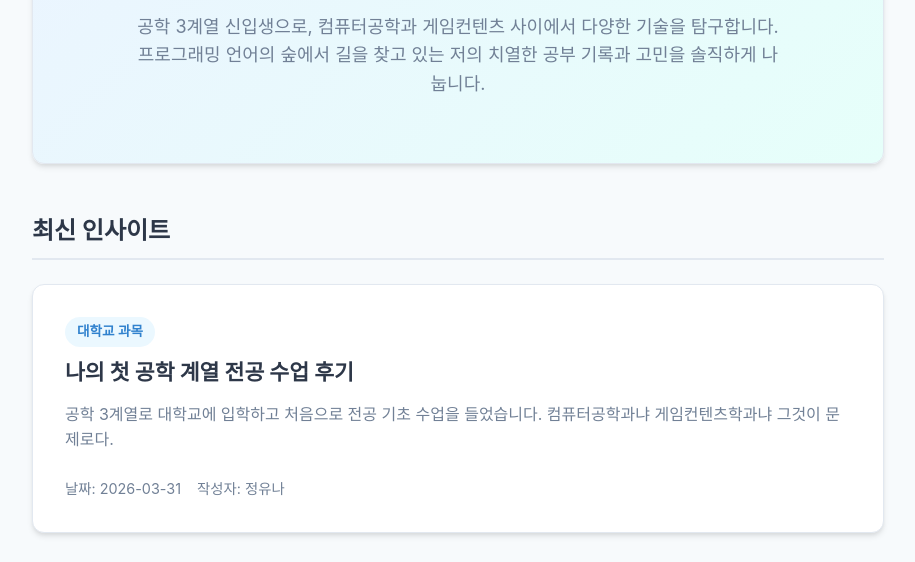
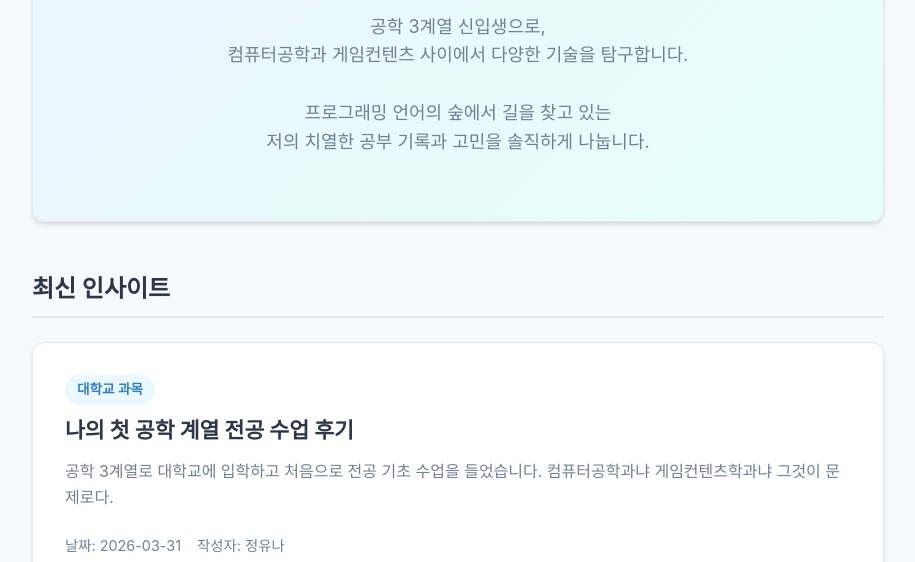
Before and after one commit to jeongyuna1212/jeongyuna-blog, a plain HTML site: page index.html in a window 1280 px wide. Shown: the part 222-784 px from the top of the page, without its empty margins (182-1097 px from the left). Drawn offline with Linux system fonts and the light colour scheme.

Commit message:
index.html 수정

```diff
--- a/index.html
+++ b/index.html
@@ -23,9 +23,12 @@
     <main>
         <section class="hero">
             <h1>안녕하세요, 예비 개발자 정유나입니다. 👋</h1>
-            <p>
-                공학 3계열 신입생으로, 컴퓨터공학과 게임컨텐츠 사이에서 다양한 기술을 탐구합니다.<br>
-                프로그래밍 언어의 숲에서 길을 찾고 있는 저의 치열한 공부 기록과 고민을 솔직하게 나눕니다.
+            <p style="word-break: keep-all;">
+                공학 3계열 신입생으로,<br>
+                컴퓨터공학과 게임컨텐츠 사이에서 다양한 기술을 탐구합니다.
+                <br><br>
+                프로그래밍 언어의 숲에서 길을 찾고 있는<br>
+                저의 치열한 공부 기록과 고민을 솔직하게 나눕니다.
             </p>
         </section>
 
```
